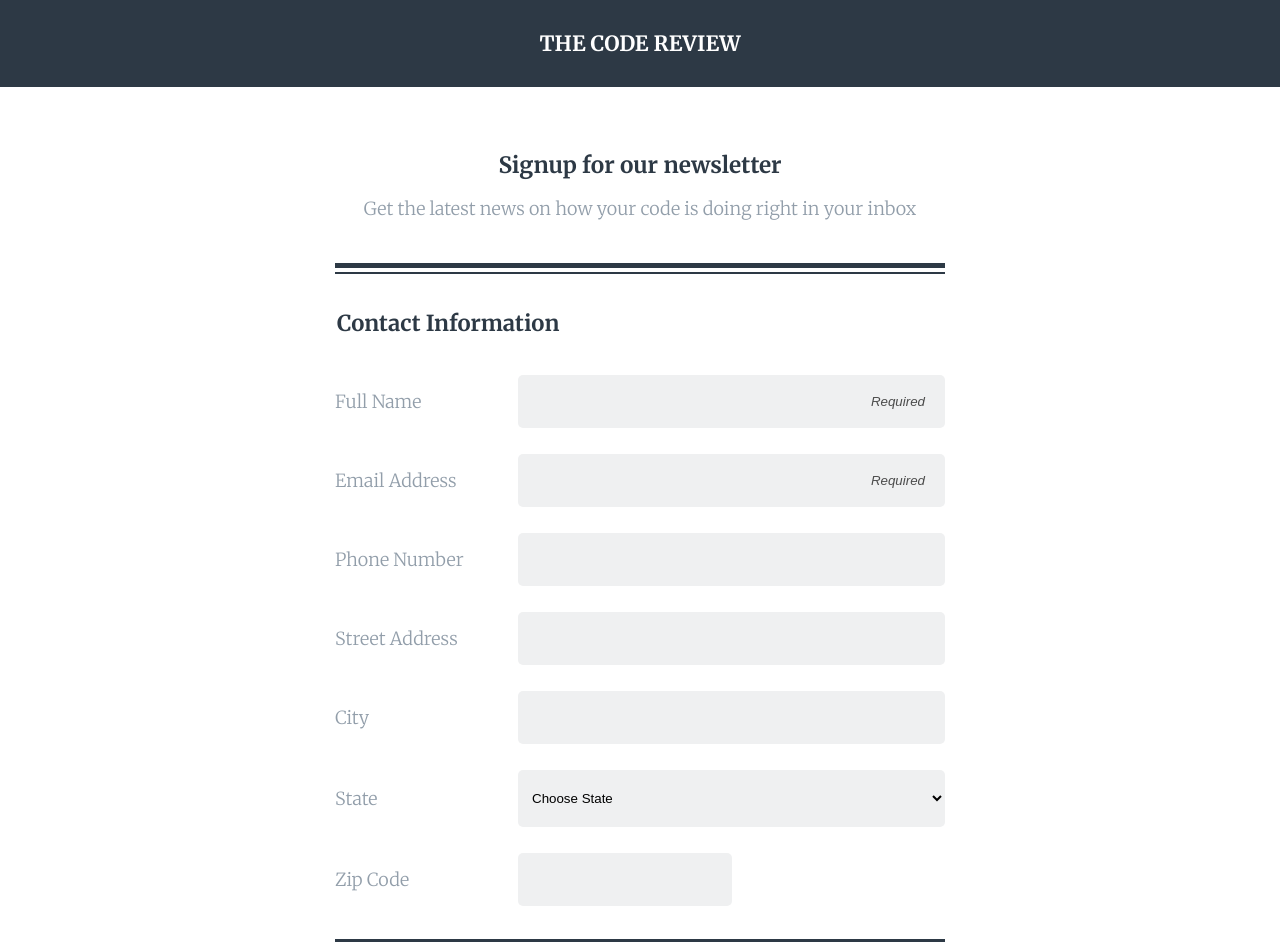
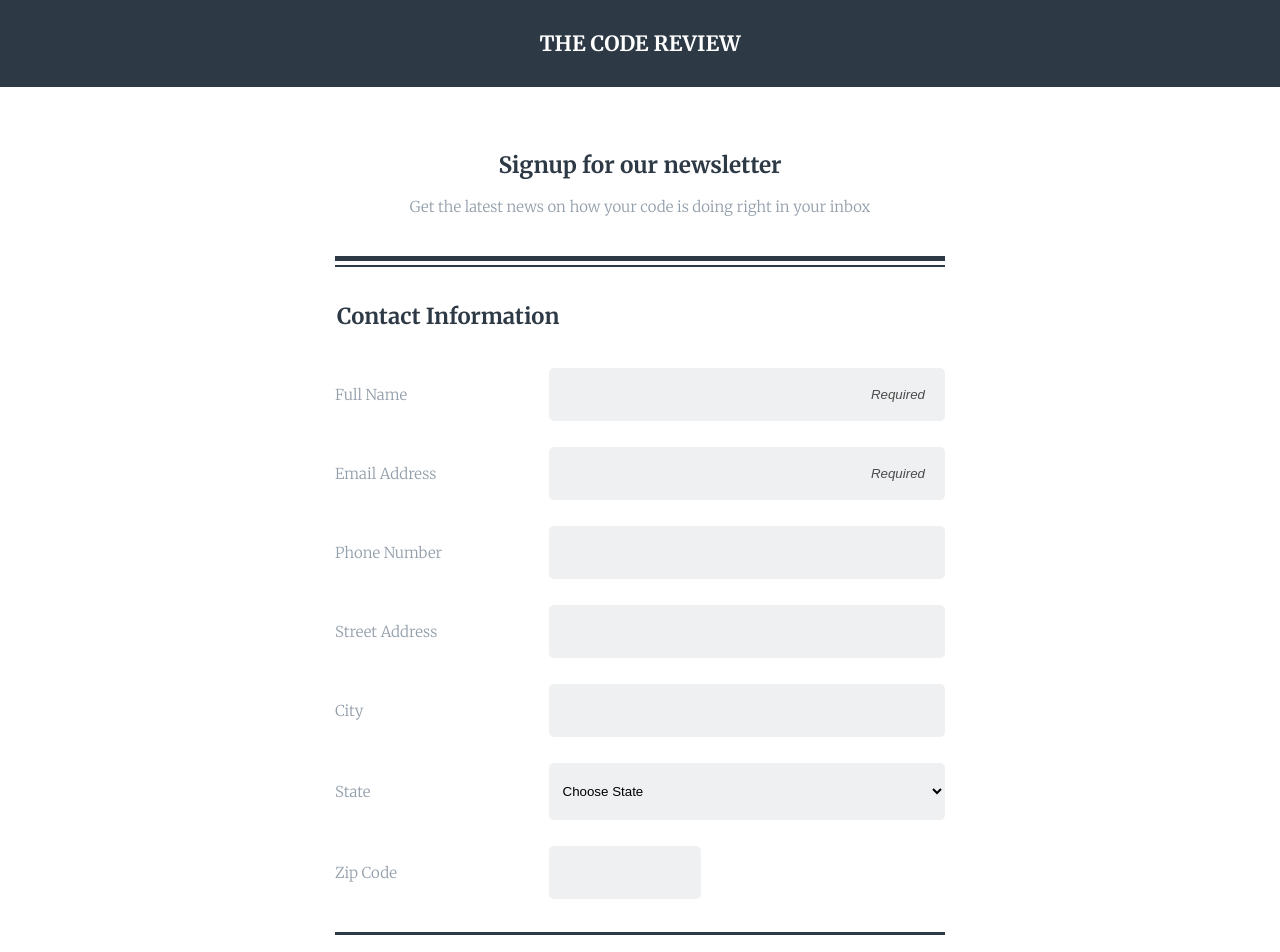
Before and after one commit to federico-pi/online-registration-form, a plain HTML site: page html/index.html in a window 1280 px wide. Shown: the top 952 px of the page. Drawn offline with Linux system fonts and the light colour scheme.

Commit message:
Final tweaks before submission

```diff
--- a/css/master.css
+++ b/css/master.css
@@ -198,6 +198,10 @@ footer {
     padding-top: 35px;
   }
 
+  label, p {
+    font-size: 15px;
+  }
+
   #comment-area {
     height: 135px;
   }
@@ -207,12 +211,12 @@ footer {
   }
 
   .contact-info input, .contact-info select {
-    width: 70%;
+    width: 65%;
     margin: 13px 0;
   }
 
   .contact-label {
-    width: 30%;
+    width: 35%;
     margin: auto 0;
   }
 
@@ -222,6 +226,6 @@ footer {
   }
 
   #zip {
-    width: 35%;
+    width: 25%;
   }
 }
```
Also changed, not shown: 1 other file.
